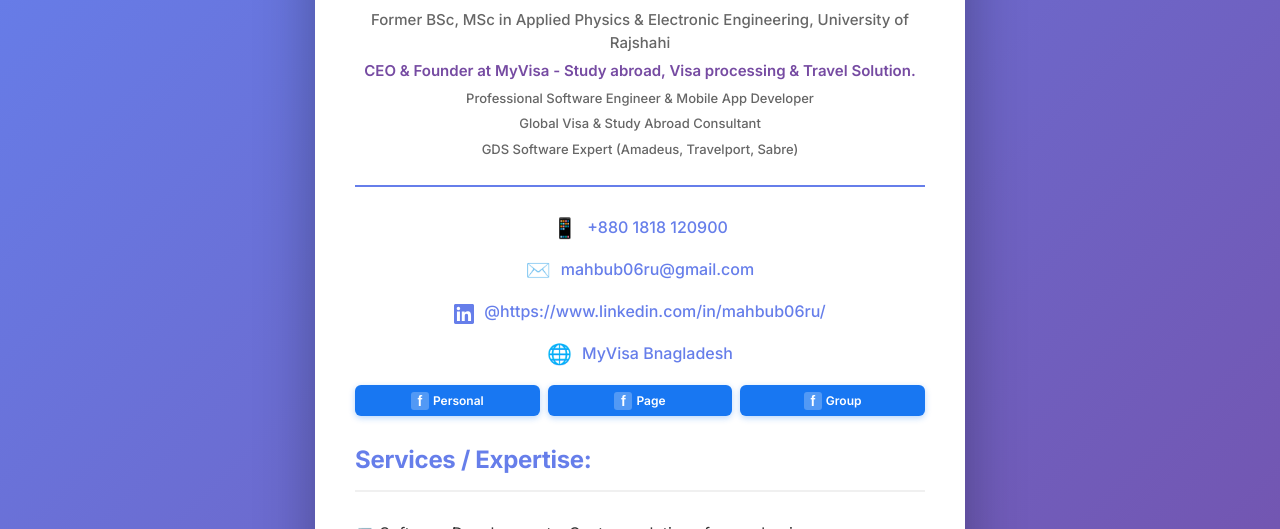
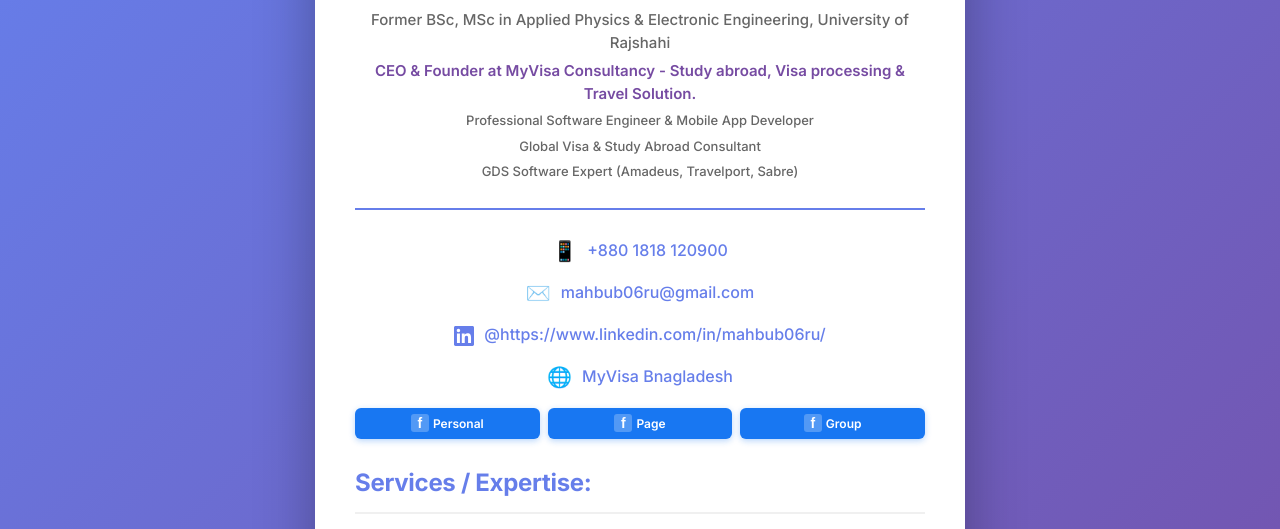
Before and after one commit to mahbub06ru/mahbub06ru.github.io, a plain HTML site: page index.html in a window 1280 px wide. Shown: the part 99-628 px from the top of the page. Drawn offline with Linux system fonts and the light colour scheme.

Commit message:
modified

```diff
--- a/index.html
+++ b/index.html
@@ -571,7 +571,7 @@
         </div>
       </div>
       <div class="degree">Former BSc, MSc in Applied Physics & Electronic Engineering, University of Rajshahi</div>
-      <div class="job-title">CEO & Founder at MyVisa - Study abroad, Visa processing & Travel Solution.</div>
+      <div class="job-title">CEO & Founder at MyVisa Consultancy - Study abroad, Visa processing & Travel Solution.</div>
       <div class="job-title-small">Professional Software Engineer & Mobile App Developer</div>
       <div class="job-title-small">Global Visa & Study Abroad Consultant</div>
       <div class="job-title-small">GDS Software Expert (Amadeus, Travelport, Sabre)</div>
```
